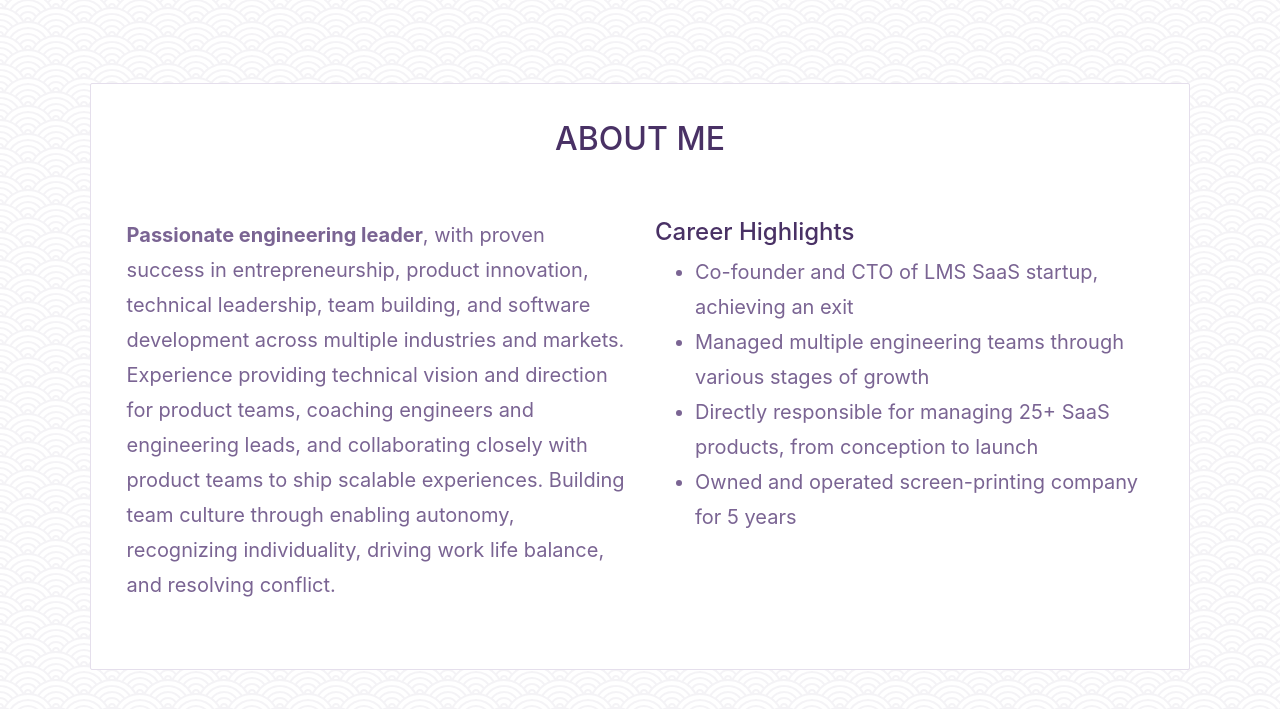
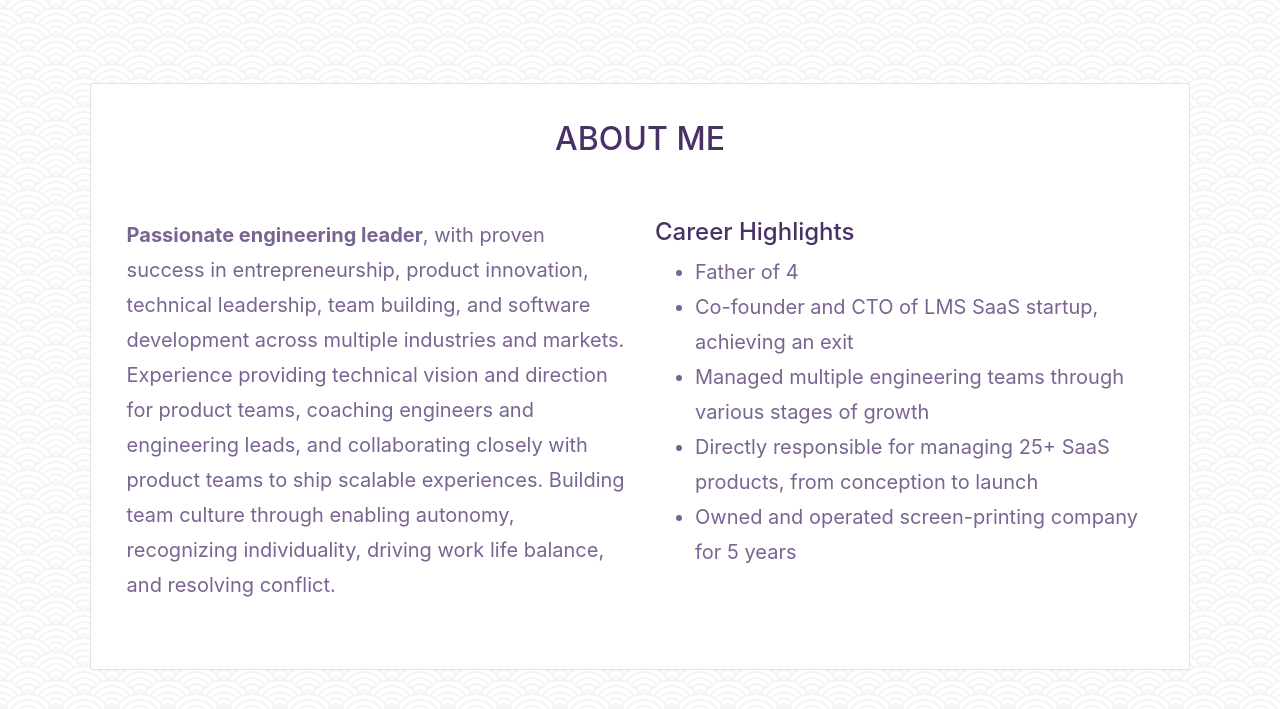
Before and after one commit to jaketoolson/jaketoolson.github.io, a Jekyll site: the page built from index.html, in a window 1280 px wide and 900 px high, scrolled down 936 px, cut to the strip 0-736 px from the top of the window. Shown: the top 709 px of the strip. Built offline with Jekyll 4.4.1, drawn with Linux system fonts in a browser that asks for light colours; nearby versions of some CDN libraries.

Commit message:
Update home.html

```diff
--- a/_includes/home.html
+++ b/_includes/home.html
@@ -29,6 +29,7 @@
                 <div class="col-sm">
                     <h4 class="txt-prpl-drk">Career Highlights</h4>
                     <ul>
+                        <li>Father of 4</li>
                         <li>Co-founder and CTO of LMS SaaS startup, achieving an exit</li>
                         <li>Managed multiple engineering teams through various stages of growth</li>
                         <li>Directly responsible for managing 25+ SaaS products, from conception to launch</li>
```
